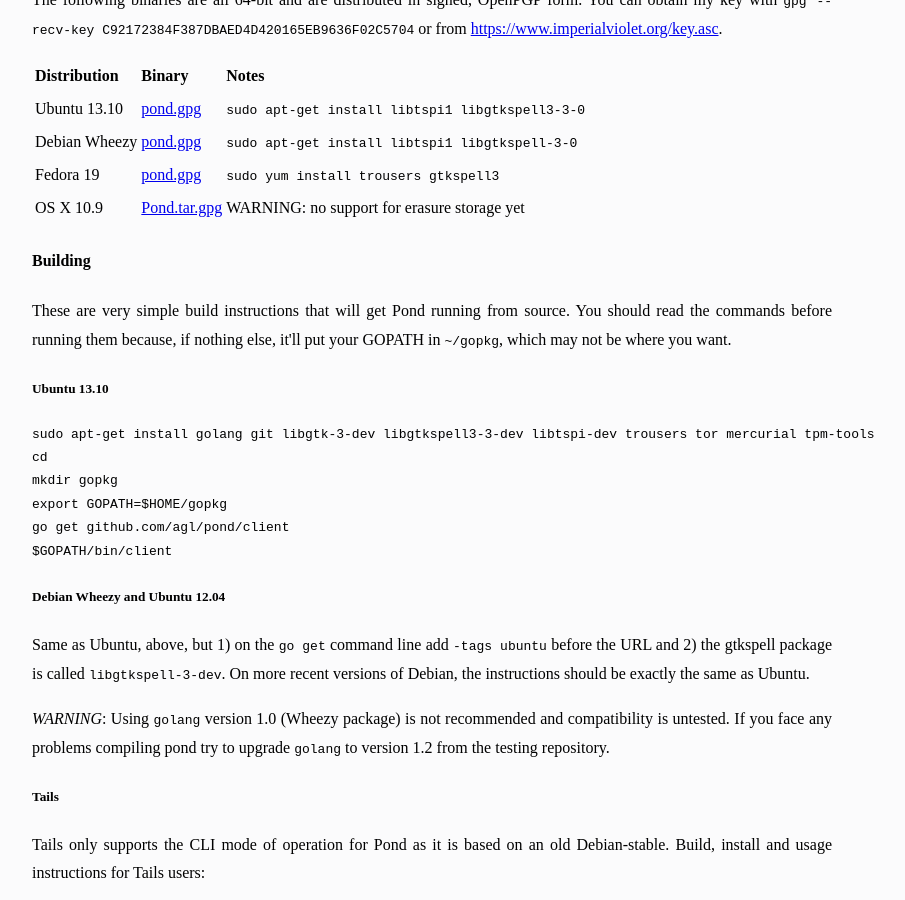
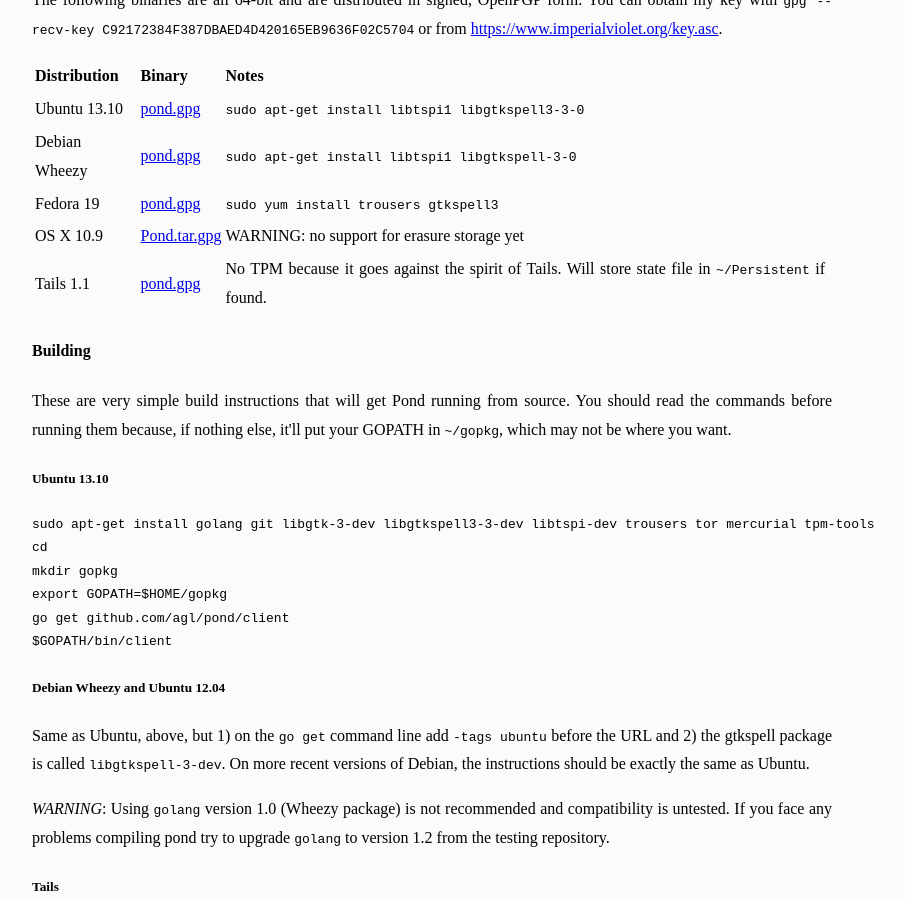
Before and after one commit to agl/pond, a Jekyll site: the page built from doc/index.html, in a window 1280 px wide and 900 px high, scrolled down 959 px. Shown: the whole window, without its empty margins (208-1113 px from the left). Built offline with Jekyll 4.4.1, drawn with Linux system fonts in a browser that asks for light colours; some web fonts are replaced.

Commit message:
Add link to Tails 1.1 binary download.

```diff
--- a/doc/index.html
+++ b/doc/index.html
@@ -39,6 +39,7 @@ title: Pond
   <tr><td>Debian Wheezy</td><td><a href="binary/debian/pond.gpg">pond.gpg</a></td><td><tt>sudo apt-get install libtspi1 libgtkspell-3-0</tt></td></tr>
   <tr><td>Fedora 19</td><td><a href="binary/fedora/pond.gpg">pond.gpg</a></td><td><tt>sudo yum install trousers gtkspell3</tt></td></tr>
   <tr><td>OS X 10.9</td><td><a href="binary/osx/Pond.tar.gpg">Pond.tar.gpg</a></td><td>WARNING: no support for erasure storage yet</td></tr>
+  <tr><td>Tails 1.1</td><td><a href="binary/tails11/pond.gpg">pond.gpg</a></td><td>No TPM because it goes against the spirit of Tails. Will store state file in <tt>~/Persistent</tt> if found.</td></tr>
 </table>
 
 <h4>Building</h4>
```
